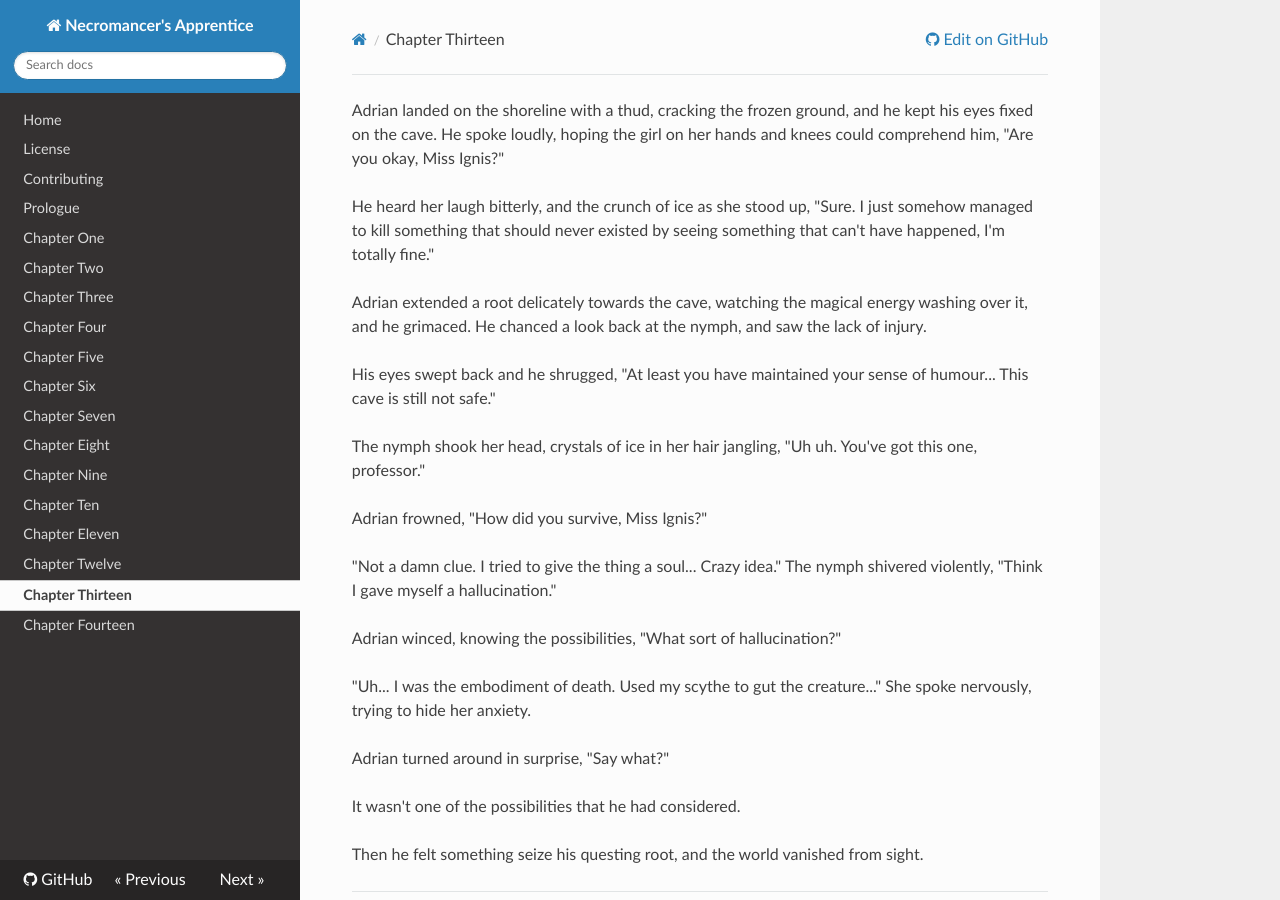
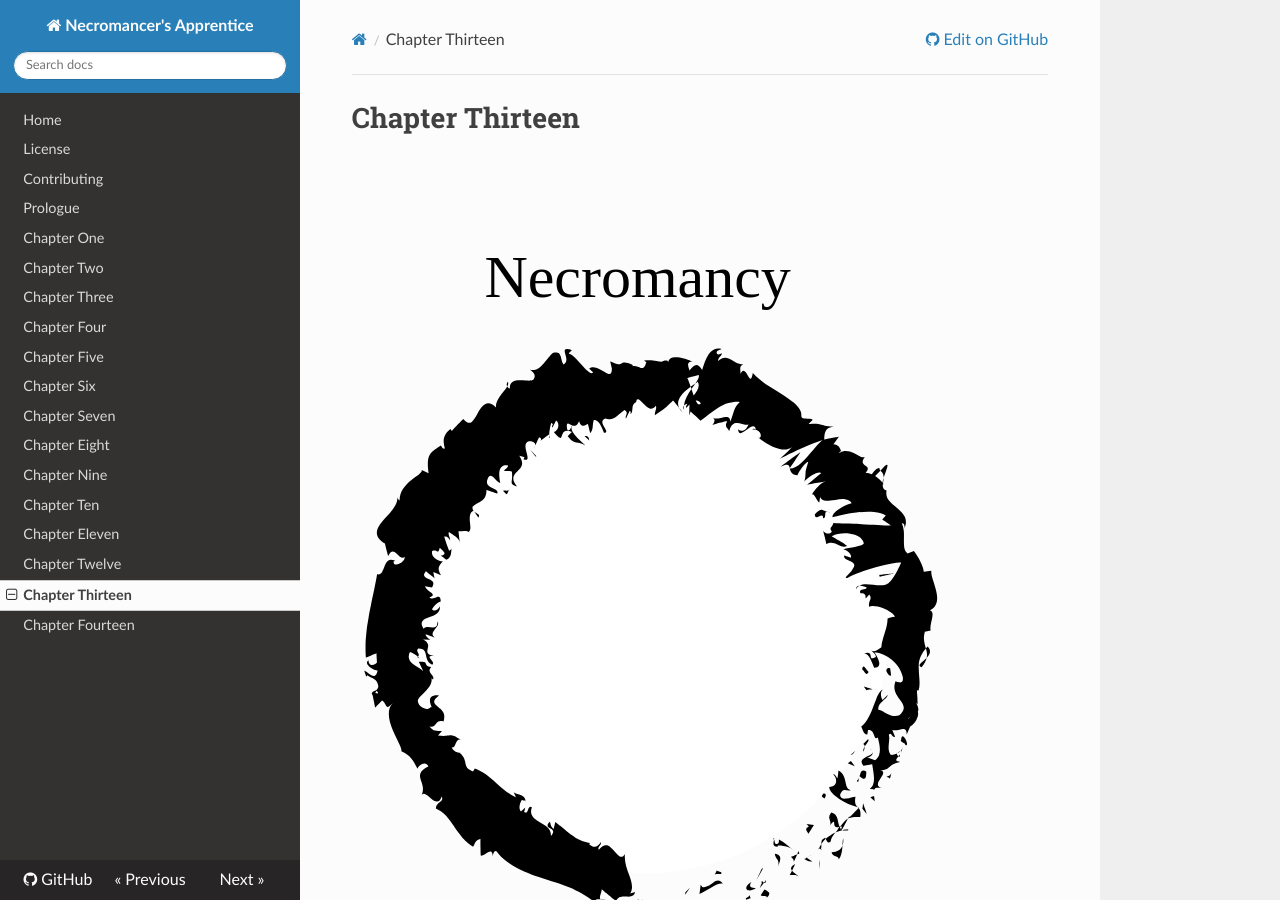
Before and after one commit to shakna-israel/NecromancersApprentice, an MkDocs documentation site: the page built from docs/013-Chapter-Thirteen.md, in a window 1280 px wide and 900 px high. Built offline with MkDocs 1.6.1, drawn with Linux system fonts in a browser that asks for light colours; nearby versions of some CDN libraries; old or Windows-style settings are respelled for this version of MkDocs.

Commit message:
Added symbols

```diff
--- a/docs/013-Chapter-Thirteen.md
+++ b/docs/013-Chapter-Thirteen.md
@@ -1,3 +1,7 @@
+#Chapter Thirteen
+
+![Necromancy](https://cdn.rawgit.com/shakna-israel/NecromancersApprentice/master/docs/img/Symbol_Necromancy.svg)
+
 Adrian landed on the shoreline with a thud, cracking the frozen ground, and he kept his eyes fixed on the cave. He spoke loudly, hoping the girl on her hands and knees could comprehend him, "Are you okay, Miss Ignis?"
 
 He heard her laugh bitterly, and the crunch of ice as she stood up, "Sure. I just somehow managed to kill something that should never existed by seeing something that can't have happened, I'm totally fine."
@@ -234,6 +244,8 @@ The golem nodded slowly, "Be careful, Isaac Isaac. You may awaken the same feeli
 
 ---
 
+![Necromancy](https://cdn.rawgit.com/shakna-israel/NecromancersApprentice/master/docs/img/Symbol_Necromancy.svg)
+
 Kyle glared at the vampire screaming on the ground in front of him.
 
 It wasn't the vampire's fault, of course.
```
Also changed, not shown: other parts of docs/013-Chapter-Thirteen.md (+6 -0 lines).
